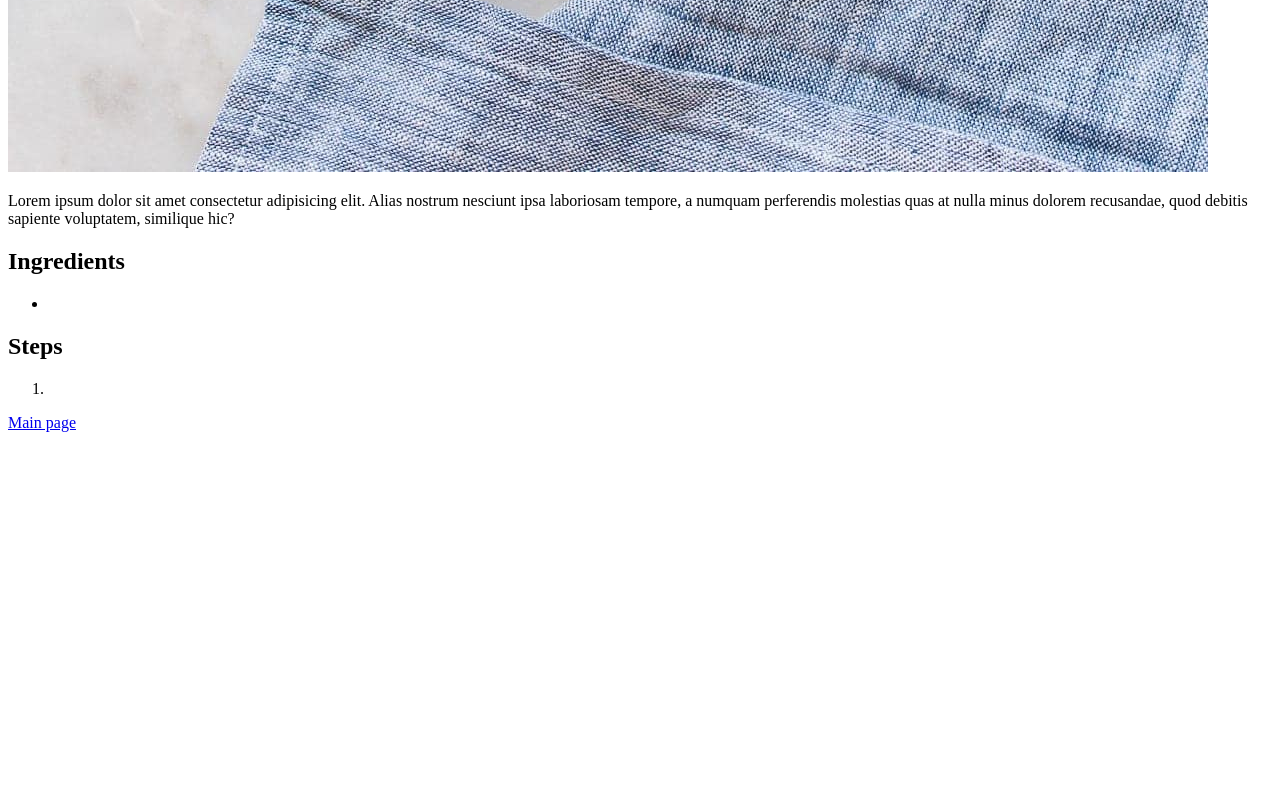
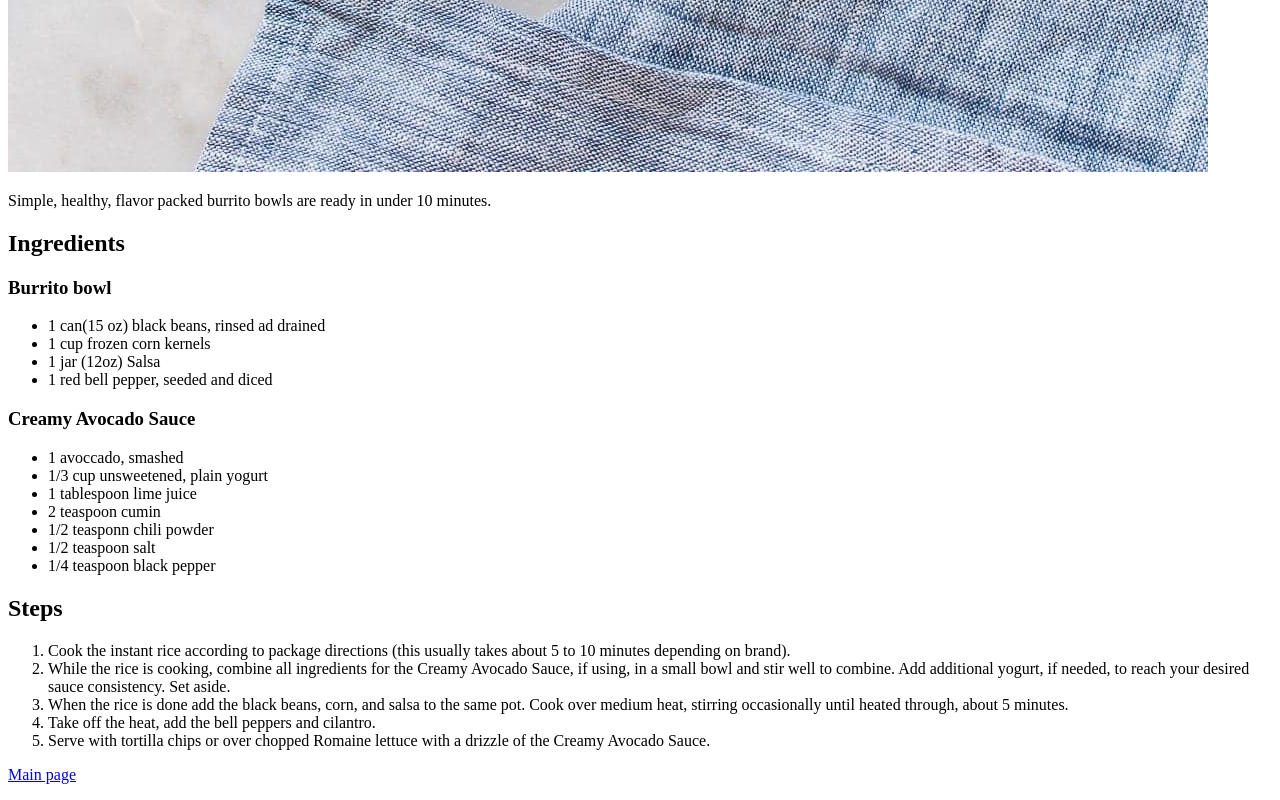
Before and after one commit to NateKohlmeier/odin-recipes, a plain HTML site: page recipes/veggie-burrito-bowl.html in a window 1280 px wide. Shown: the part 1679-2479 px from the top of the page. Before the commit the page ends 2127 px from the top, so only its background shows below. Drawn offline with Linux system fonts and the light colour scheme.

Commit message:
added content to veggie-burrito-bowl.html

```diff
--- a/recipes/veggie-burrito-bowl.html
+++ b/recipes/veggie-burrito-bowl.html
@@ -9,14 +9,32 @@
 <body>
     <h1>Veggie burrito bowl</h1>
     <img src="../images/vegan-burrito-bowl-recipe.jpeg" alt="A vegetarian burrito bowl">
-    <p>Lorem ipsum dolor sit amet consectetur adipisicing elit. Alias nostrum nesciunt ipsa laboriosam tempore, a numquam perferendis molestias quas at nulla minus dolorem recusandae, quod debitis sapiente voluptatem, similique hic?</p>
+    <p>Simple, healthy, flavor packed burrito bowls are ready in under 10 minutes. </p>
     <h2>Ingredients</h2>
+    <h3>Burrito bowl</h3>
     <ul>
-        <li></li>
+        <li>1 can(15 oz) black beans, rinsed ad drained</li>
+        <li>1 cup frozen corn kernels</li>
+        <li>1 jar (12oz) Salsa</li>
+        <li>1 red bell pepper, seeded and diced</li>
+    </ul>
+    <h3>Creamy Avocado Sauce</h3>
+    <ul>
+        <li>1 avoccado, smashed</li>
+        <li>1/3 cup unsweetened, plain yogurt</li>
+        <li>1 tablespoon lime juice</li>
+        <li>2 teaspoon cumin</li>
+        <li>1/2 teasponn chili powder</li>
+        <li> 1/2 teaspoon salt</li>
+        <li> 1/4 teaspoon black pepper</li>
     </ul>
     <h2>Steps</h2>
     <ol>
-        <li></li>
+        <li>Cook the instant rice according to package directions (this usually takes about 5 to 10 minutes depending on brand).</li>
+        <li>While the rice is cooking, combine all ingredients for the Creamy Avocado Sauce, if using, in a small bowl and stir well to combine. Add additional yogurt, if needed, to reach your desired sauce consistency. Set aside.</li>
+        <li>When the rice is done add the black beans, corn, and salsa to the same pot. Cook over medium heat, stirring occasionally until heated through, about 5 minutes.</li>
+        <li>Take off the heat, add the bell peppers and cilantro.</li>
+        <li>Serve with tortilla chips or over chopped Romaine lettuce with a drizzle of the Creamy Avocado Sauce.</li>
     </ol>
     <p><a href="../index.html">Main page</a></p>
 </body>
```
